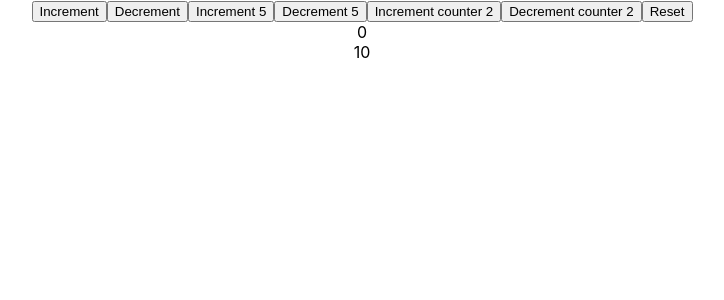
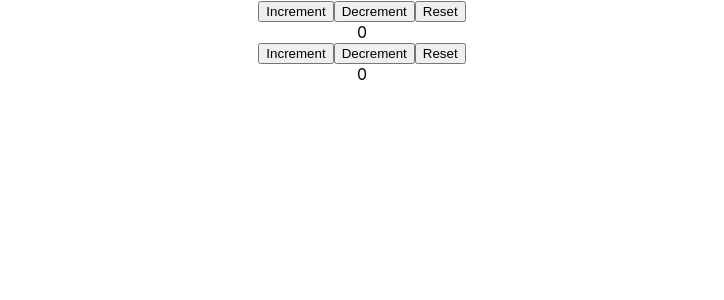
Before and after one commit to mittalaakash/hooks, a React (Create React App) app: page / in a window 1280 px wide. Shown: the top 300 px of the page, without its empty margins (278-1002 px from the left). Built offline with nearby package versions, Linux system fonts and the light colour scheme.

Commit message:
multiple reducer

```diff
--- a/src/App.js
+++ b/src/App.js
@@ -1,11 +1,11 @@
 import React from 'react';
 import './App.css';
-import CounterTwo from './Components/CounterTwo';
+import CounterThree from './Components/CounterThree';
 
 function App() {
   return (
     <div className='App'>
-      <CounterTwo />
+      <CounterThree />
     </div>
   );
 }
--- /dev/null
+++ b/src/Components/CounterThree.js
@@ -0,0 +1,69 @@
+import React, { useReducer } from 'react';
+const initialState = 0;
+const reducer = (state, action) => {
+  switch (action) {
+    case 'increment':
+      return state + 1;
+    case 'decrement':
+      return state - 1;
+    case 'reset':
+      return initialState;
+    default:
+      return state;
+  }
+};
+function CounterThree() {
+  const [count, dispatch] = useReducer(reducer, initialState);
+  const [count2, dispatch2] = useReducer(reducer, initialState);
+  return (
+    <div>
+      <button
+        onClick={() => {
+          dispatch('increment');
+        }}
+      >
+        Increment
+      </button>
+      <button
+        onClick={() => {
+          dispatch('decrement');
+        }}
+      >
+        Decrement
+      </button>
+      <button
+        onClick={() => {
+          dispatch('reset');
+        }}
+      >
+        Reset
+      </button>
+      <div>{count}</div>
+      <button
+        onClick={() => {
+          dispatch2('increment');
+        }}
+      >
+        Increment
+      </button>
+      <button
+        onClick={() => {
+          dispatch2('decrement');
+        }}
+      >
+        Decrement
+      </button>
+      <button
+        onClick={() => {
+          dispatch2('reset');
+        }}
+      >
+        Reset
+      </button>
+
+      <div>{count2}</div>
+    </div>
+  );
+}
+
+export default CounterThree;
```
